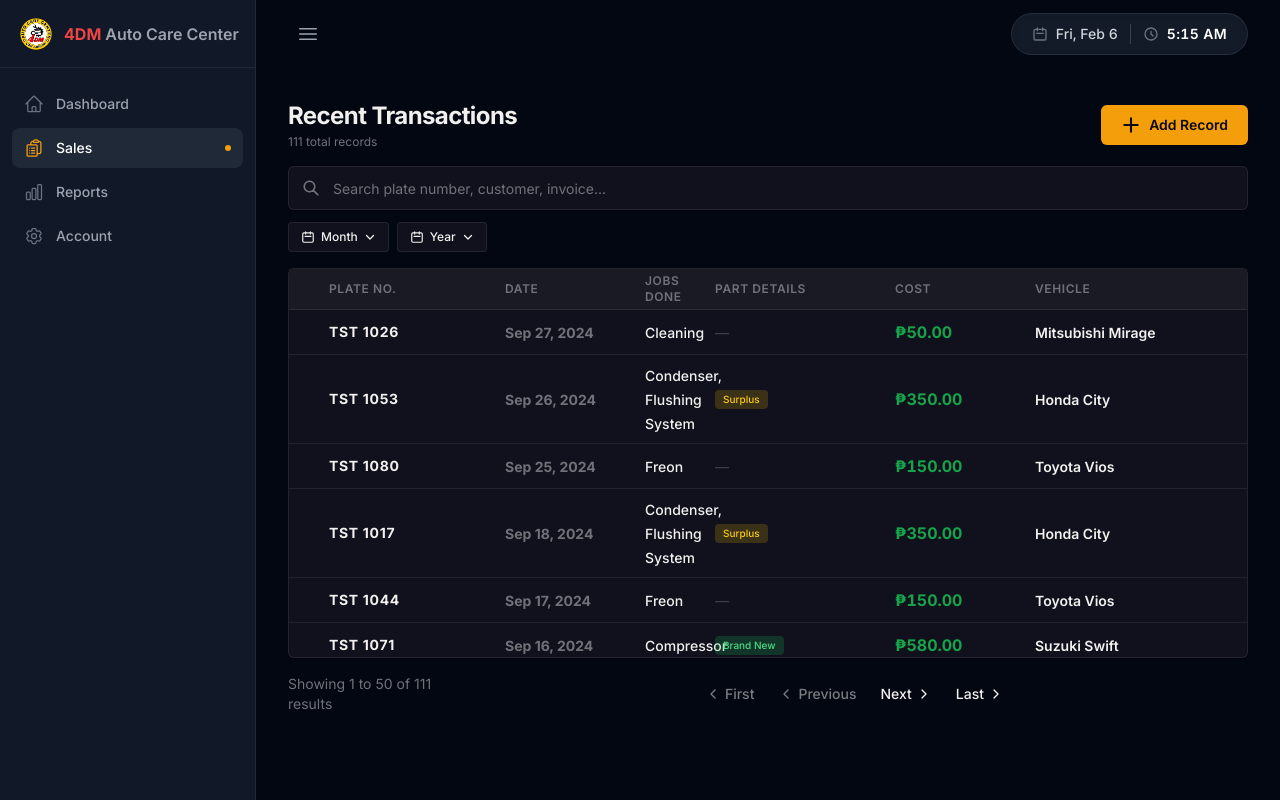
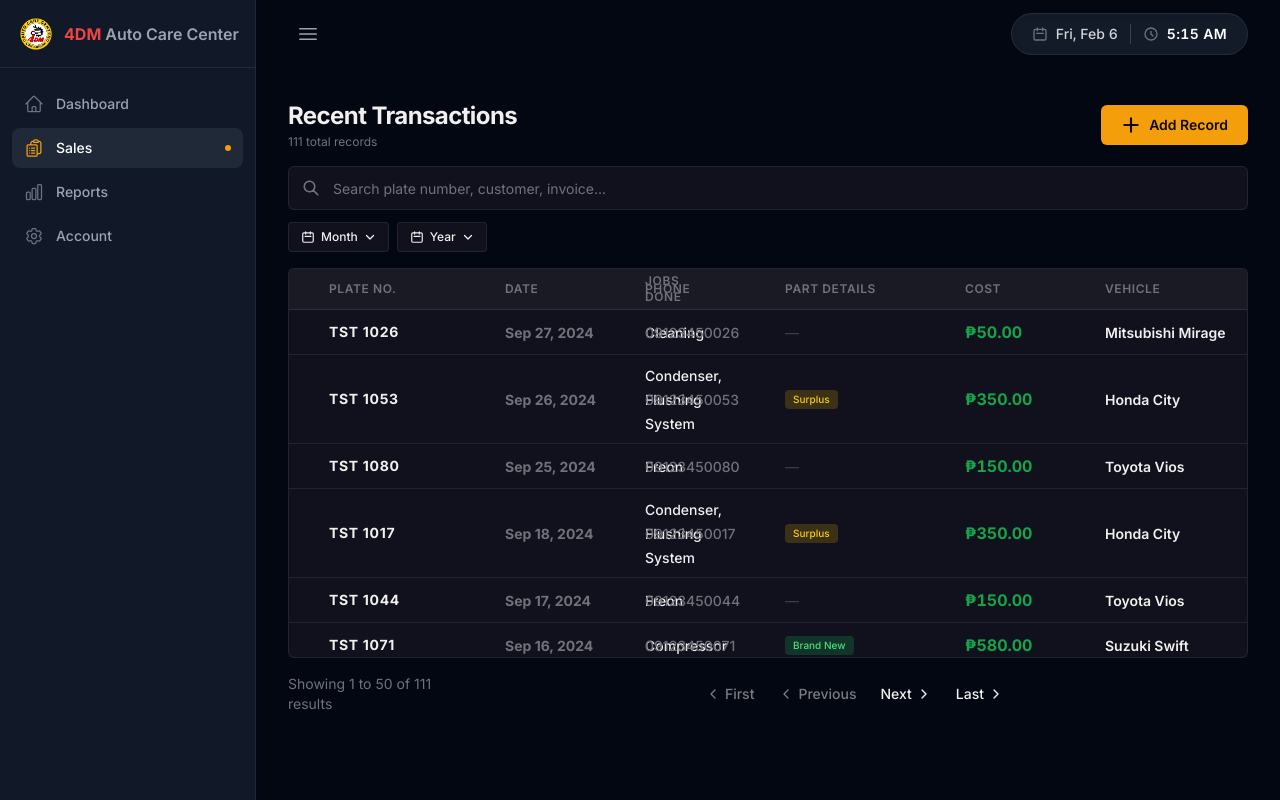
Before and after one commit to dreey21/Automotive-Service-Sales-Operational-CRM, a Vue app: page /sales in a window 1280 px wide. Built offline with nearby package versions, Linux system fonts and the light colour scheme.

Commit message:
Add Phone number column

```diff
--- a/src/views/SalesRecordList.vue
+++ b/src/views/SalesRecordList.vue
@@ -187,6 +187,7 @@
               <col style="width: 200px;">
               <col style="width: 140px;">
               <col style="width: auto;">
+              <col style="width: 140px;">
               <col style="width: 180px;">
               <col style="width: 140px;">
               <col style="width: 180px;">
@@ -197,6 +198,7 @@
                 <th class="h-10 pl-10 pr-4 text-left text-xs font-semibold text-[var(--muted-foreground)] uppercase tracking-wider">Plate No.</th>
                 <th class="h-10 px-4 text-left text-xs font-semibold text-[var(--muted-foreground)] uppercase tracking-wider">Date</th>
                 <th class="h-10 px-4 text-left text-xs font-semibold text-[var(--muted-foreground)] uppercase tracking-wider">Jobs Done</th>
+                <th class="h-10 px-4 text-left text-xs font-semibold text-[var(--muted-foreground)] uppercase tracking-wider">Phone</th>
                 <th class="h-10 px-4 text-left text-xs font-semibold text-[var(--muted-foreground)] uppercase tracking-wider">Part Details</th>
                 <th class="h-10 px-4 text-left text-xs font-semibold text-[var(--muted-foreground)] uppercase tracking-wider">Cost</th>
                 <th class="h-10 px-4 text-left text-xs font-semibold text-[var(--muted-foreground)] uppercase tracking-wider">Vehicle</th>
@@ -213,6 +215,7 @@
               <col style="width: 200px;">
               <col style="width: 140px;">
               <col style="width: auto;">
+              <col style="width: 140px;">
               <col style="width: 180px;">
               <col style="width: 140px;">
               <col style="width: 180px;">
@@ -231,6 +234,8 @@
                 <td class="px-4 py-2"><div class="h-3.5 bg-[var(--muted)] w-[80px]" style="border-radius: 3px;"></div></td>
                 <!-- Jobs Done -->
                 <td class="px-4 py-2"><div class="h-3.5 bg-[var(--muted)] w-[120px]" style="border-radius: 3px;"></div></td>
+                <!-- Phone -->
+                <td class="px-4 py-2"><div class="h-3.5 bg-[var(--muted)] w-[100px]" style="border-radius: 3px;"></div></td>
                 <!-- Part Details - badge skeletons -->
                 <td class="px-4 py-2">
                   <div class="flex flex-wrap gap-1">
@@ -373,7 +378,7 @@
                         <span v-if="service.car_model" class="font-semibold">{{ service.car_model }}</span>
                         <span v-else class="italic opacity-60">No vehicle</span>
                         <span v-if="service.car_model && service.customer_name" class="opacity-100 mx-1">·</span>
-                        <span v-if="service.customer_name" class="opacity-75">{{ service.customer_name }}</span>
+                        <span v-if="service.phone">{{ service.phone }}</span>
                       </span>
                     </div>
                     <span class="text-base font-extrabold text-green-600 tabular-nums flex-shrink-0">₱{{ service.cost.toFixed(2) }}</span>
@@ -432,6 +437,7 @@
               <col style="width: 200px;">
               <col style="width: 140px;">
               <col style="width: auto;">
+              <col style="width: 140px;">
               <col style="width: 180px;">
               <col style="width: 140px;">
               <col style="width: 180px;">
@@ -442,6 +448,7 @@
                 <th class="h-10 pl-10 pr-4 text-left text-xs font-semibold text-[var(--muted-foreground)] uppercase tracking-wider">Plate No.</th>
                 <th class="h-10 px-4 text-left text-xs font-semibold text-[var(--muted-foreground)] uppercase tracking-wider">Date</th>
                 <th class="h-10 px-4 text-left text-xs font-semibold text-[var(--muted-foreground)] uppercase tracking-wider">Jobs Done</th>
+                <th class="h-10 px-4 text-left text-xs font-semibold text-[var(--muted-foreground)] uppercase tracking-wider">Phone</th>
                 <th class="h-10 px-4 text-left text-xs font-semibold text-[var(--muted-foreground)] uppercase tracking-wider">Part Details</th>
                 <th class="h-10 px-4 text-left text-xs font-semibold text-[var(--muted-foreground)] uppercase tracking-wider">Cost</th>
                 <th class="h-10 px-4 text-left text-xs font-semibold text-[var(--muted-foreground)] uppercase tracking-wider">Vehicle</th>
@@ -462,6 +469,7 @@
               <col style="width: 200px;">
               <col style="width: 140px;">
               <col style="width: auto;">
+              <col style="width: 140px;">
               <col style="width: 180px;">
               <col style="width: 140px;">
               <col style="width: 180px;">
@@ -475,7 +483,7 @@
                 @click="openViewModal(service)"
               >
                 <!-- Loading Overlay -->
-                <td v-if="service.loading" class="absolute inset-0 bg-[var(--card)]/90 flex items-center justify-center z-10" colspan="7">
+                <td v-if="service.loading" class="absolute inset-0 bg-[var(--card)]/90 flex items-center justify-center z-10" colspan="8">
                   <div class="w-5 h-5 border-2 border-[var(--accent)] border-t-transparent rounded-full animate-spin"></div>
                 </td>
 
@@ -503,6 +511,12 @@
                 <!-- Jobs Done -->
                 <td class="px-4 py-2">
                   <span class="text-sm font-medium text-[var(--foreground)]">{{ getJobsSummary(service.jobs_done) }}</span>
+                </td>
+
+                <!-- Phone -->
+                <td class="px-4 py-2">
+                  <span v-if="service.phone" class="text-sm font-medium text-[var(--muted-foreground)]">{{ service.phone }}</span>
+                  <span v-else class="text-sm text-[var(--muted-foreground)] opacity-50">—</span>
                 </td>
 
                 <!-- Part Details -->
```
